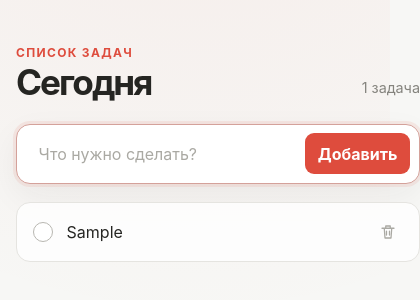
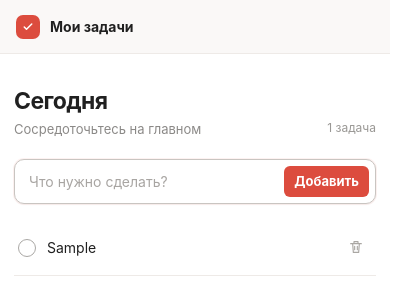
Before and after one commit to tan1k1mi/minimal-todo-list, a plain HTML site: page dist/index.html in a window 390 px wide. Both pictures are taken after typing "Sample" into the empty fields and a click on the button "Добавить". Shown: the whole page, 420 px wide, since content can reach past the window. Drawn offline with Linux system fonts and the light colour scheme.

Commit message:
Redesign interface and add GitHub Pages

```diff
--- a/dist/app.js
+++ b/dist/app.js
@@ -5,6 +5,7 @@ const input = document.querySelector("#task-input");
 const list = document.querySelector("#task-list");
 const emptyState = document.querySelector("#empty-state");
 const taskCount = document.querySelector("#task-count");
+const navCount = document.querySelector("#nav-count");
 
 let tasks = loadTasks();
 
@@ -64,6 +65,7 @@ function render() {
 
   emptyState.hidden = tasks.length > 0;
   taskCount.textContent = pluralizeTasks(tasks.length);
+  navCount.textContent = tasks.length;
 }
 
 form.addEventListener("submit", (event) => {
--- a/dist/index.html
+++ b/dist/index.html
@@ -10,12 +10,32 @@
     <script src="app.js" defer></script>
   </head>
   <body>
-    <main class="app-shell">
-      <section class="task-card" aria-labelledby="page-title">
+    <div class="app-shell">
+      <aside class="sidebar" aria-label="Навигация">
+        <div class="brand" aria-label="Мои задачи">
+          <span class="brand-mark" aria-hidden="true">
+            <svg viewBox="0 0 24 24"><path d="m7 12 3 3 7-7" /></svg>
+          </span>
+          <span>Мои задачи</span>
+        </div>
+
+        <nav>
+          <div class="nav-item active" aria-current="page">
+            <svg viewBox="0 0 24 24" aria-hidden="true"><path d="M4 6.5h16M4 12h16M4 17.5h10" /></svg>
+            <span>Сегодня</span>
+            <span class="nav-count" id="nav-count">0</span>
+          </div>
+        </nav>
+
+        <p class="storage-note">Задачи сохраняются<br />в этом браузере</p>
+      </aside>
+
+      <main class="main-content">
+        <section class="task-view" aria-labelledby="page-title">
         <header class="app-header">
           <div>
-            <p class="eyebrow">Список задач</p>
             <h1 id="page-title">Сегодня</h1>
+            <p class="subtitle">Сосредоточьтесь на главном</p>
           </div>
           <p class="task-count" id="task-count" aria-live="polite">0 задач</p>
         </header>
@@ -42,11 +62,12 @@
                 <path d="M9 11.2 11 13l4.5-4.5M5 4.5h14a1 1 0 0 1 1 1v13a1 1 0 0 1-1 1H5a1 1 0 0 1-1-1v-13a1 1 0 0 1 1-1Z" />
               </svg>
             </span>
-            <h2>Задач пока нет</h2>
-            <p>Добавьте первую задачу — она сохранится в этом браузере.</p>
+            <h2>Все дела сделаны</h2>
+            <p>Добавьте задачу, чтобы ничего не забыть.</p>
           </div>
         </div>
-      </section>
-    </main>
+        </section>
+      </main>
+    </div>
   </body>
 </html>
--- a/dist/styles.css
+++ b/dist/styles.css
@@ -1,89 +1,165 @@
 :root {
   color-scheme: light;
   font-family: Inter, ui-sans-serif, -apple-system, BlinkMacSystemFont, "Segoe UI", sans-serif;
-  color: #252522;
-  background: #f7f7f5;
+  color: #202020;
+  background: #fff;
   font-synthesis: none;
 }
 
-* {
-  box-sizing: border-box;
-}
+* { box-sizing: border-box; }
 
 body {
   margin: 0;
   min-width: 320px;
   min-height: 100vh;
-  background:
-    radial-gradient(circle at 50% -30%, rgba(222, 76, 61, 0.07), transparent 36rem),
-    #f7f7f5;
+  background: #fff;
 }
 
-button,
-input {
-  font: inherit;
-}
-
-button {
-  -webkit-tap-highlight-color: transparent;
-}
+button, input { font: inherit; }
+button { -webkit-tap-highlight-color: transparent; }
 
 .app-shell {
   display: grid;
+  grid-template-columns: 248px minmax(0, 1fr);
   min-height: 100vh;
-  place-items: start center;
-  padding: clamp(3rem, 10vh, 7rem) 1rem 3rem;
 }
 
-.task-card {
-  width: min(100%, 680px);
+.sidebar {
+  position: sticky;
+  top: 0;
+  display: flex;
+  flex-direction: column;
+  height: 100vh;
+  padding: 22px 14px 18px;
+  border-right: 1px solid #eeeae7;
+  background: #faf8f7;
+}
+
+.brand {
+  display: flex;
+  align-items: center;
+  gap: 10px;
+  min-height: 42px;
+  padding: 0 10px;
+  font-size: 15px;
+  font-weight: 650;
+}
+
+.brand-mark {
+  display: grid;
+  width: 26px;
+  height: 26px;
+  place-items: center;
+  border-radius: 7px;
+  background: #dc4c3e;
+  color: #fff;
+}
+
+.brand-mark svg {
+  width: 18px;
+  height: 18px;
+  fill: none;
+  stroke: currentColor;
+  stroke-linecap: round;
+  stroke-linejoin: round;
+  stroke-width: 2;
+}
+
+.sidebar nav { margin-top: 24px; }
+
+.nav-item {
+  display: grid;
+  grid-template-columns: 22px 1fr auto;
+  align-items: center;
+  gap: 9px;
+  min-height: 38px;
+  padding: 0 10px;
+  border-radius: 6px;
+  font-size: 14px;
+}
+
+.nav-item.active {
+  background: #feeceb;
+  color: #c3392c;
+  font-weight: 600;
+}
+
+.nav-item svg {
+  width: 18px;
+  height: 18px;
+  fill: none;
+  stroke: currentColor;
+  stroke-linecap: round;
+  stroke-width: 1.7;
+}
+
+.nav-count {
+  color: #9b7773;
+  font-size: 12px;
+  font-variant-numeric: tabular-nums;
+}
+
+.storage-note {
+  margin: auto 10px 0;
+  color: #999591;
+  font-size: 11px;
+  line-height: 1.5;
+}
+
+.main-content {
+  min-width: 0;
+  padding: 0 32px 60px;
+}
+
+.task-view {
+  width: min(100%, 760px);
+  margin: 0 auto;
+  padding-top: clamp(70px, 12vh, 118px);
 }
 
 .app-header {
   display: flex;
   align-items: flex-end;
   justify-content: space-between;
-  gap: 1rem;
-  margin-bottom: 2rem;
-}
-
-.eyebrow {
-  margin: 0 0 0.4rem;
-  color: #de4c3d;
-  font-size: 0.75rem;
-  font-weight: 700;
-  letter-spacing: 0.11em;
-  text-transform: uppercase;
+  gap: 24px;
+  margin-bottom: 28px;
 }
 
 h1 {
   margin: 0;
-  font-size: clamp(2.2rem, 8vw, 4.4rem);
-  font-weight: 650;
-  letter-spacing: -0.055em;
-  line-height: 0.95;
+  font-size: 26px;
+  font-weight: 700;
+  letter-spacing: -0.025em;
+  line-height: 1.2;
+}
+
+.subtitle {
+  margin: 7px 0 0;
+  color: #8b8987;
+  font-size: 13px;
 }
 
 .task-count {
-  margin: 0 0 0.2rem;
-  color: #85847e;
-  font-size: 0.9rem;
+  margin: 0 0 2px;
+  color: #9a9895;
+  font-size: 12px;
   white-space: nowrap;
 }
 
 .task-form {
   display: flex;
-  gap: 0.65rem;
-  padding: 0.55rem;
-  border: 1px solid #e3e2de;
-  border-radius: 14px;
+  gap: 8px;
+  padding: 8px;
+  border: 1px solid #dedbd8;
+  border-radius: 10px;
   background: #fff;
-  box-shadow: 0 12px 34px rgba(33, 30, 27, 0.06);
+  box-shadow: 0 1px 2px rgba(0, 0, 0, 0.025);
+  transition: border-color 150ms ease, box-shadow 150ms ease;
 }
 
 .task-form:focus-within {
-  border-color: #d4a19a;
-  box-shadow: 0 0 0 3px rgba(222, 76, 61, 0.09), 0 12px 34px rgba(33, 30, 27, 0.06);
+  border-color: #c9c5c1;
+  box-shadow: 0 1px 2px rgba(0, 0, 0, 0.035), 0 0 0 1px rgba(220, 76, 62, 0.07);
 }
 
 .task-form input {
@@ -92,40 +168,28 @@ h1 {
   border: 0;
   outline: 0;
   background: transparent;
-  padding: 0.65rem 0.8rem;
-  color: #252522;
+  padding: 7px 8px;
+  color: #202020;
+  font-size: 14px;
 }
 
-.task-form input::placeholder {
-  color: #aaa9a3;
-}
+.task-form input::placeholder { color: #a8a5a2; }
 
 .task-form button {
   border: 0;
-  border-radius: 9px;
-  background: #de4c3d;
+  border-radius: 6px;
+  background: #dc4c3e;
   color: #fff;
-  padding: 0.65rem 1rem;
+  padding: 7px 13px;
+  font-size: 13px;
   font-weight: 650;
   cursor: pointer;
-  transition: background 150ms ease, transform 150ms ease;
+  transition: background 140ms ease;
 }
 
-.task-form button:hover {
-  background: #c93e31;
-}
+.task-form button:hover { background: #c83b30; }
 
-.task-form button:active {
-  transform: translateY(1px);
-}
-
-.task-list-wrap {
-  margin-top: 1.1rem;
-  overflow: hidden;
-  border: 1px solid #e5e4e0;
-  border-radius: 14px;
-  background: rgba(255, 255, 255, 0.82);
-}
+.task-list-wrap { margin-top: 20px; }
 
 .task-list {
   margin: 0;
@@ -136,46 +200,40 @@ h1 {
 .task-item {
   display: grid;
   grid-template-columns: auto minmax(0, 1fr) auto;
-  align-items: center;
-  gap: 0.85rem;
-  min-height: 58px;
-  padding: 0.7rem 0.8rem 0.7rem 1rem;
-  border-bottom: 1px solid #ecebe7;
-  animation: task-in 180ms ease-out;
-}
-
-.task-item:last-child {
-  border-bottom: 0;
+  align-items: start;
+  gap: 11px;
+  min-height: 51px;
+  padding: 14px 4px 12px;
+  border-bottom: 1px solid #eeeae7;
+  animation: task-in 160ms ease-out;
 }
 
 .task-checkbox {
   display: grid;
-  width: 20px;
-  height: 20px;
-  flex: 0 0 auto;
+  width: 18px;
+  height: 18px;
   appearance: none;
   place-content: center;
-  margin: 0;
-  border: 1.5px solid #b8b7b1;
+  margin: 1px 0 0;
+  border: 1.5px solid #a9a7a4;
   border-radius: 50%;
   background: #fff;
   cursor: pointer;
 }
 
 .task-checkbox::after {
-  width: 9px;
-  height: 5px;
+  width: 8px;
+  height: 4px;
   border: solid #fff;
-  border-width: 0 0 1.6px 1.6px;
+  border-width: 0 0 1.5px 1.5px;
   content: "";
   opacity: 0;
-  transform: translateY(-1px) rotate(-45deg) scale(0.6);
-  transition: opacity 120ms ease, transform 120ms ease;
+  transform: translateY(-1px) rotate(-45deg) scale(0.7);
 }
 
 .task-checkbox:checked {
-  border-color: #55a06e;
-  background: #55a06e;
+  border-color: #7b7b78;
+  background: #7b7b78;
 }
 
 .task-checkbox:checked::after {
@@ -186,48 +244,48 @@ h1 {
 .task-checkbox:focus-visible,
 .delete-button:focus-visible,
 .task-form button:focus-visible {
-  outline: 3px solid rgba(222, 76, 61, 0.22);
+  outline: 3px solid rgba(220, 76, 62, 0.2);
   outline-offset: 2px;
 }
 
 .task-text {
   overflow-wrap: anywhere;
-  line-height: 1.4;
+  font-size: 14px;
+  line-height: 1.45;
 }
 
 .task-item.completed .task-text {
-  color: #9a9993;
+  color: #a09d9a;
   text-decoration: line-through;
-  text-decoration-color: #bbb9b3;
+  text-decoration-color: #bbb8b4;
 }
 
 .delete-button {
   display: grid;
-  width: 36px;
-  height: 36px;
+  width: 28px;
+  height: 28px;
   place-items: center;
+  margin-top: -5px;
   border: 0;
-  border-radius: 8px;
+  border-radius: 5px;
   background: transparent;
-  color: #aaa9a3;
+  color: #aaa7a3;
   cursor: pointer;
   opacity: 0;
-  transition: background 140ms ease, color 140ms ease, opacity 140ms ease;
+  transition: background 120ms ease, color 120ms ease, opacity 120ms ease;
 }
 
 .task-item:hover .delete-button,
-.delete-button:focus-visible {
-  opacity: 1;
-}
+.delete-button:focus-visible { opacity: 1; }
 
 .delete-button:hover {
-  background: #f7e9e7;
-  color: #c43f33;
+  background: #f2efed;
+  color: #5f5d5a;
 }
 
 .delete-button svg {
-  width: 18px;
-  height: 18px;
+  width: 16px;
+  height: 16px;
   fill: none;
   stroke: currentColor;
   stroke-linecap: round;
@@ -236,28 +294,26 @@ h1 {
 }
 
 .empty-state {
-  padding: 3.2rem 1.5rem 3.4rem;
+  padding: clamp(70px, 14vh, 116px) 20px 50px;
   text-align: center;
 }
 
-.empty-state[hidden] {
-  display: none;
-}
+.empty-state[hidden] { display: none; }
 
 .empty-icon {
   display: grid;
-  width: 48px;
-  height: 48px;
+  width: 52px;
+  height: 52px;
   place-items: center;
-  margin: 0 auto 1rem;
+  margin: 0 auto 14px;
   border-radius: 50%;
-  background: #f3efec;
-  color: #b56f66;
+  background: #faf3f1;
+  color: #d07167;
 }
 
 .empty-icon svg {
-  width: 25px;
-  height: 25px;
+  width: 26px;
+  height: 26px;
   fill: none;
   stroke: currentColor;
   stroke-linecap: round;
@@ -267,15 +323,14 @@ h1 {
 
 .empty-state h2 {
   margin: 0;
-  font-size: 1rem;
+  font-size: 14px;
   font-weight: 650;
 }
 
 .empty-state p {
-  max-width: 330px;
-  margin: 0.45rem auto 0;
-  color: #85847e;
-  font-size: 0.9rem;
+  margin: 6px auto 0;
+  color: #96938f;
+  font-size: 12px;
   line-height: 1.5;
 }
 
@@ -292,39 +347,54 @@ h1 {
 }
 
 @keyframes task-in {
-  from {
-    opacity: 0;
-    transform: translateY(-5px);
-  }
+  from { opacity: 0; transform: translateY(-4px); }
 }
 
-@media (max-width: 520px) {
-  .app-shell {
-    padding-top: 2.8rem;
+@media (max-width: 760px) {
+  .app-shell { display: block; }
+
+  .sidebar {
+    position: static;
+    flex-direction: row;
+    align-items: center;
+    height: 54px;
+    padding: 0 16px;
+    border-right: 0;
+    border-bottom: 1px solid #eeeae7;
   }
 
-  .app-header {
-    margin-bottom: 1.5rem;
+  .brand {
+    min-height: auto;
+    padding: 0;
+    font-size: 14px;
   }
 
-  .task-form {
-    gap: 0.35rem;
+  .brand-mark { width: 24px; height: 24px; }
+  .sidebar nav, .storage-note { display: none; }
+  .main-content { padding: 0 18px 44px; }
+  .task-view { padding-top: 34px; }
+  .app-header { margin-bottom: 22px; }
+  h1 { font-size: 23px; }
+  .subtitle { margin-top: 5px; }
+
+  .delete-button {
+    width: 32px;
+    height: 32px;
+    margin-top: -7px;
+    opacity: 1;
   }
 
-  .task-form button {
-    padding-inline: 0.8rem;
-  }
+  .empty-state { padding-top: 76px; }
+}
 
-  .delete-button {
-    opacity: 1;
-  }
+@media (max-width: 420px) {
+  .main-content { padding-inline: 14px; }
+  .task-form { gap: 4px; padding: 6px; }
+  .task-form button { padding-inline: 10px; }
 }
 
 @media (prefers-reduced-motion: reduce) {
-  *,
-  *::before,
-  *::after {
-    scroll-behavior: auto !important;
+  *, *::before, *::after {
     animation-duration: 0.01ms !important;
     animation-iteration-count: 1 !important;
     transition-duration: 0.01ms !important;
```
Also changed, not shown: 2 other files.
